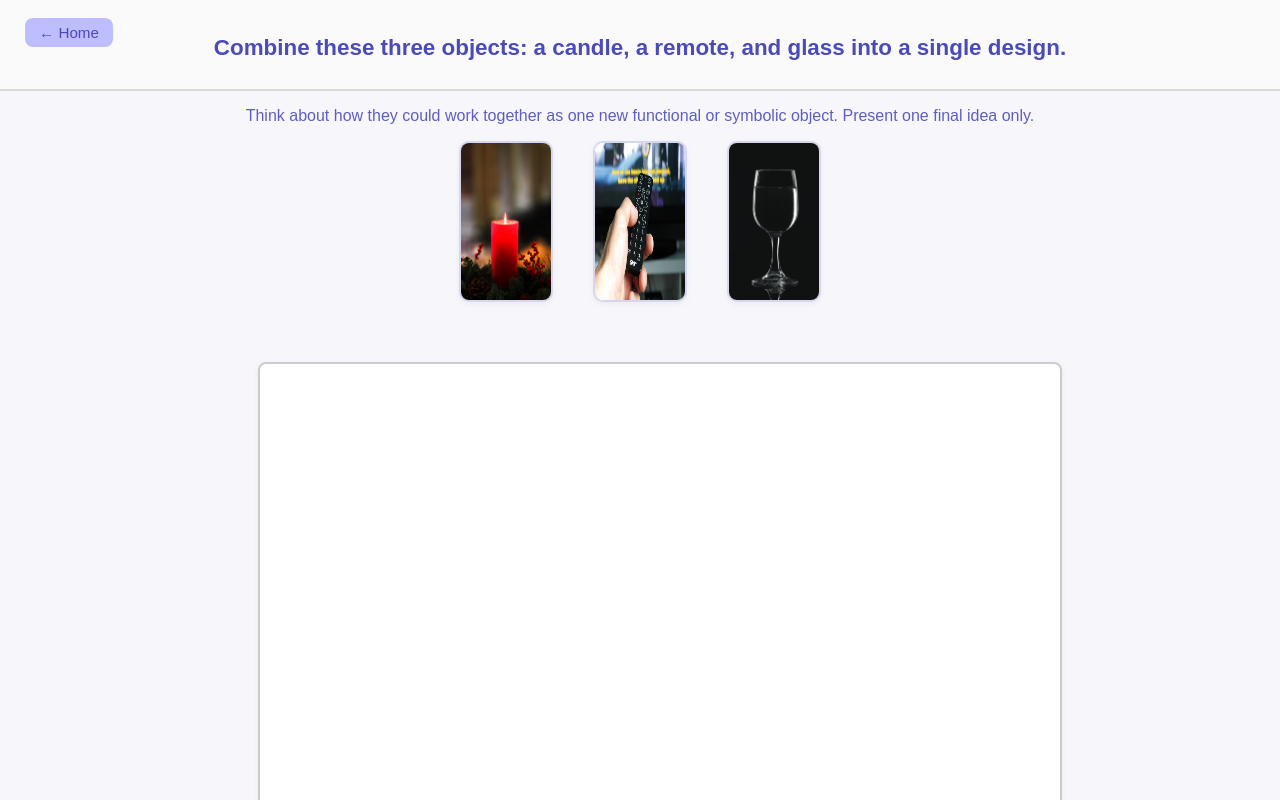
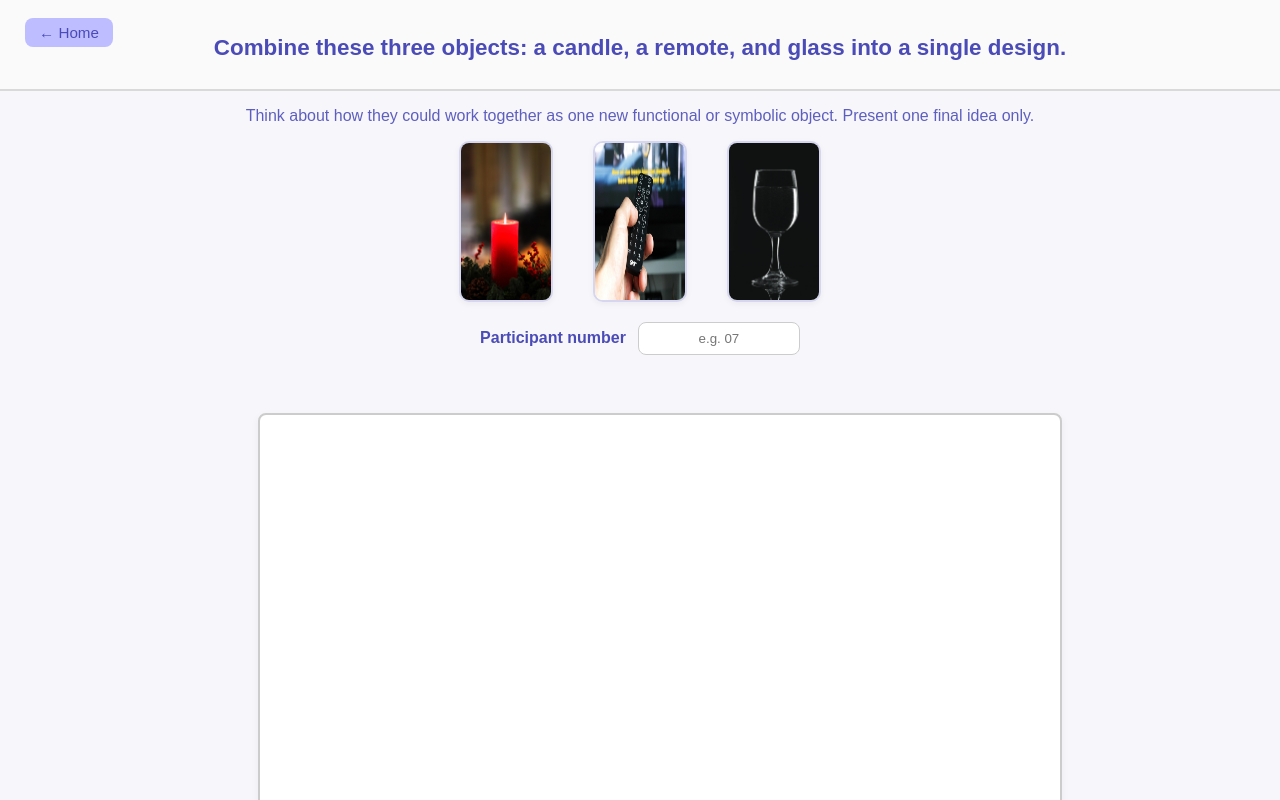
Before and after one commit to bellewills/UX-Research-Project, a website: page withai.html in a window 1280 px wide. Shown: the top 800 px of the page. Drawn offline with Linux system fonts and the light colour scheme.

Commit message:
feat(forms): include participant number in Formspree submission and validate before saving

```diff
--- a/script.js
+++ b/script.js
@@ -130,15 +130,32 @@ penBtn.classList.add('active'); // default tool
 
 // ==================== SAVE FUNCTION ==================== //
 const saveBtn = document.getElementById('saveBtn');
-const keyFeaturesBox = document.querySelector('.left-box textarea');
 
+// when the user clicks save, send everything to Formspree
 saveBtn.addEventListener('click', () => {
+  // get the participant number
+  const participantField = document.getElementById('participantId');
+  const participantHidden = document.getElementById('participantNumberInput');
+  const participantNumber = (participantField?.value || '').trim();
+
+  // stop them from saving if no participant number is entered
+  if (!participantNumber) {
+    alert('Please enter the participant number before saving.');
+    return;
+  }
+
+  // copy the visible participant number into the hidden form field
+  if (participantHidden) participantHidden.value = participantNumber;
+
+  // convert the canvas drawing into image data
   const drawingData = canvas.toDataURL('image/png');
   document.getElementById('drawingInput').value = drawingData;
-  document.getElementById('keyFeaturesInput').value = keyFeaturesBox.value;
 
+  // submit the form to Formspree
   document.getElementById('saveForm').submit();
-  alert("Thank you! Your response has been submitted.");
+
+  // small confirmation pop-up
+  alert('Thank you! Your response has been submitted.');
 });
 
 // ==================== AI CHAT SYSTEM ==================== //
--- a/withai.css
+++ b/withai.css
@@ -189,3 +189,23 @@ canvas {
 #object-images img:hover {
   transform: scale(1.05);
 }
+#participant-bar{
+  display:flex;
+  justify-content:center;
+  align-items:center;
+  gap:12px;
+  margin:10px 0 18px;
+}
+#participant-bar label{
+  color:#4b4bb8;
+  font-weight:600;
+}
+#participant-bar input{
+  width:140px;
+  padding:8px 10px;
+  border:1px solid #ccc;
+  border-radius:8px;
+  font-family:inherit;
+  text-align:center;
+  background:#fff;
+}
--- a/withai.html
+++ b/withai.html
@@ -14,13 +14,18 @@
   </header>
   <section id="prompt">
     <p><span id="concept">Think about how they could work together as one new functional or symbolic object.
-Present one final idea only.</span></p>
+    Present one final idea only.</span></p>
   </section>
   <!-- Object images -->
   <div id="object-images">
     <img src="assets/images/candle.jpg" alt="Candle">
     <img src="assets/images/remote.jpg" alt="Remote Control">
     <img src="assets/images/glass.jpg" alt="Glass">
+  </div>
+  <!-- Participant number bar -->
+  <div id="participant-bar">
+    <label for="participantId">Participant number</label>
+    <input id="participantId" type="text" inputmode="numeric" placeholder="e.g. 07">
   </div>
  <main id="workspace">
   <!-- Canvas section (top) -->
@@ -85,7 +90,7 @@ Present one final idea only.</span></p>
   <!-- Submission form -->
   <form id="saveForm" action="https://formspree.io/f/mgvnpzpk" method="POST">
     <input type="hidden" name="drawing" id="drawingInput">
-    <input type="hidden" name="keyFeatures" id="keyFeaturesInput">
+    <input type="hidden" name="participantNumber" id="participantNumberInput">
     <input type="hidden" name="userProfile" id="userProfileInput">
   </form>
 </body>
--- a/withoutai.css
+++ b/withoutai.css
@@ -169,3 +169,23 @@ canvas {
 #object-images img:hover {
   transform: scale(1.05);
 }
+#participant-bar{
+  display:flex;
+  justify-content:center;
+  align-items:center;
+  gap:12px;
+  margin:10px 0 18px;
+}
+#participant-bar label{
+  color:#4b4bb8;
+  font-weight:600;
+}
+#participant-bar input{
+  width:140px;
+  padding:8px 10px;
+  border:1px solid #ccc;
+  border-radius:8px;
+  font-family:inherit;
+  text-align:center;
+  background:#fff;
+}
```
Also changed, not shown: withoutai.html (+7 -1 lines), README.md.
